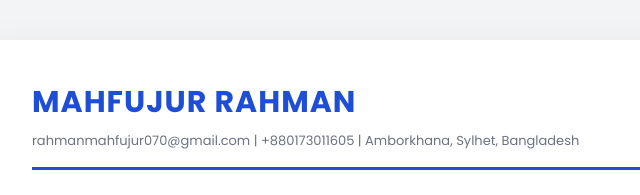
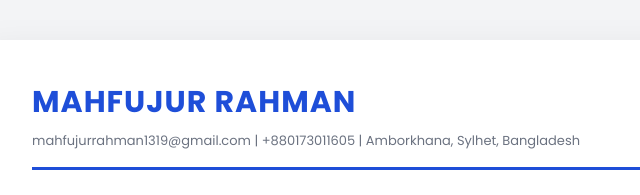
Before and after one commit to mahfujur-rh/Resume, a plain HTML site: page Resume/index.html in a window 1280 px wide. Shown: the top 195 px of the page, 208-848 px from the left. Drawn offline with Linux system fonts and the light colour scheme.

Commit message:
Update index.html

```diff
--- a/Resume/index.html
+++ b/Resume/index.html
@@ -18,7 +18,7 @@
     <header class="header">
         <h1>MAHFUJUR RAHMAN</h1>
         <p>
-            rahmanmahfujur070@gmail.com |
+            mahfujurrahman1319@gmail.com |
             +880173011605 |
             Amborkhana, Sylhet, Bangladesh
         </p>
```
